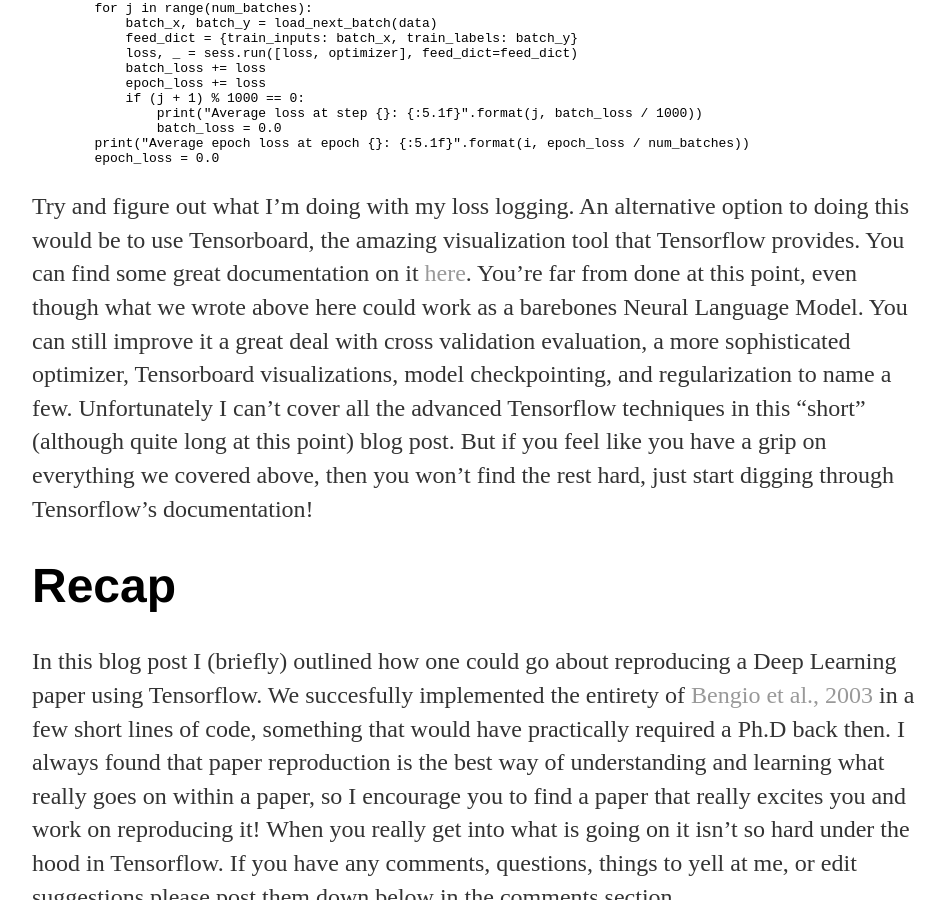
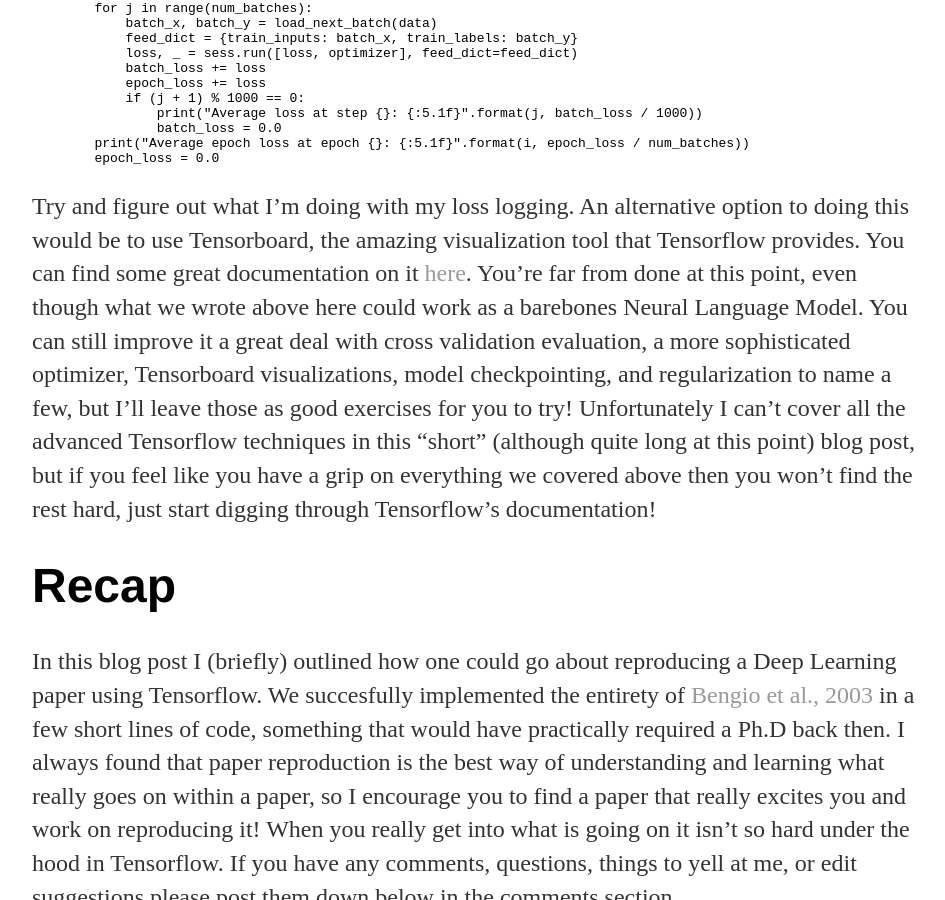
Before and after one commit to liamge/liamge.github.io, a Jekyll site: the page built from _posts/2017-06-05-neural-language-model.md, in a window 1280 px wide and 900 px high, scrolled down 9394 px. Shown: the whole window, without its empty margins (160-1105 px from the left). Built offline with Jekyll 4.4.1, drawn with Linux system fonts in a browser that asks for light colours; comment, search, counter and statistics services are not loaded.

Commit message:
Create 2017-06-05-neural-language-model.md

````diff
--- a/_posts/2017-06-05-neural-language-model.md
+++ b/_posts/2017-06-05-neural-language-model.md
@@ -221,7 +221,7 @@
         epoch_loss = 0.0
 ```
 
-Try and figure out what I'm doing with my loss logging. An alternative option to doing this would be to use Tensorboard, the amazing visualization tool that Tensorflow provides. You can find some great documentation on it [here](https://www.tensorflow.org/get_started/summaries_and_tensorboard). You're far from done at this point, even though what we wrote above here could work as a barebones Neural Language Model. You can still improve it a great deal with cross validation evaluation, a more sophisticated optimizer, Tensorboard visualizations, model checkpointing, and regularization to name a few. Unfortunately I can't cover all the advanced Tensorflow techniques in this "short" (although quite long at this point) blog post. But if you feel like you have a grip on everything we covered above, then you won't find the rest hard, just start digging through Tensorflow's documentation!
+Try and figure out what I'm doing with my loss logging. An alternative option to doing this would be to use Tensorboard, the amazing visualization tool that Tensorflow provides. You can find some great documentation on it [here](https://www.tensorflow.org/get_started/summaries_and_tensorboard). You're far from done at this point, even though what we wrote above here could work as a barebones Neural Language Model. You can still improve it a great deal with cross validation evaluation, a more sophisticated optimizer, Tensorboard visualizations, model checkpointing, and regularization to name a few, but I'll leave those as good exercises for you to try! Unfortunately I can't cover all the advanced Tensorflow techniques in this "short" (although quite long at this point) blog post, but if you feel like you have a grip on everything we covered above then you won't find the rest hard, just start digging through Tensorflow's documentation!
 
 # Recap
 
````
